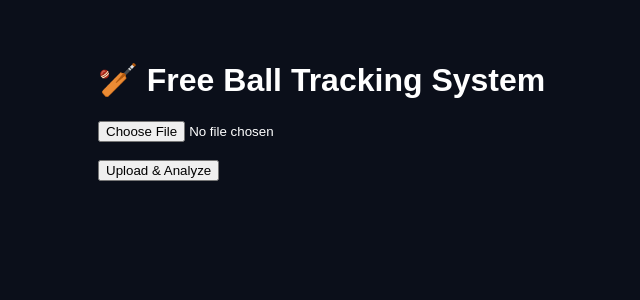
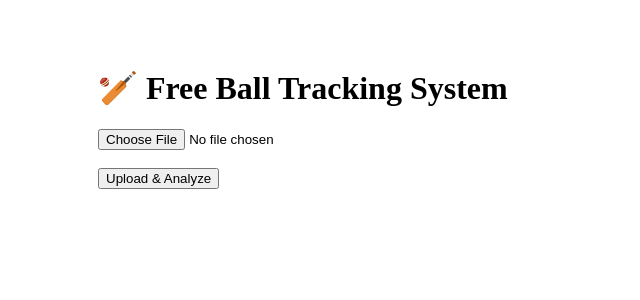
Before and after one commit to SportsFacts/Free-Ball-Tracking-System, a Next.js app in the folder ball-tracking-frontend/: page / in a window 1280 px wide. Shown: the top 300 px of the page, without its empty margins (192-832 px from the left). Built offline with nearby package versions, Linux system fonts and the light colour scheme.

Commit message:
Add styles for result buttons and animations

```diff
--- a/ball-tracking-frontend/app/globals.css
+++ b/ball-tracking-frontend/app/globals.css
@@ -1,10 +1,20 @@
-body {
-  margin: 0;
-  font-family: Arial, Helvetica, sans-serif;
-  background: #0b0f1a;
-  color: white;
+.result-btn {
+  @apply py-3 rounded-xl border border-cyan-500/30
+         hover:border-cyan-400
+         hover:shadow-[0_0_20px_rgba(0,255,255,0.4)]
+         transition-all;
 }
 
-button {
-  cursor: pointer;
+.result-btn.reset {
+  @apply border-red-500/40 hover:border-red-400
+         hover:shadow-[0_0_20px_rgba(239,68,68,0.5)];
 }
+
+@keyframes fadeIn {
+  from { opacity: 0; transform: translateY(10px); }
+  to { opacity: 1; transform: translateY(0); }
+}
+
+.animate-fadeIn {
+  animation: fadeIn 0.4s ease-out;
+}
```
